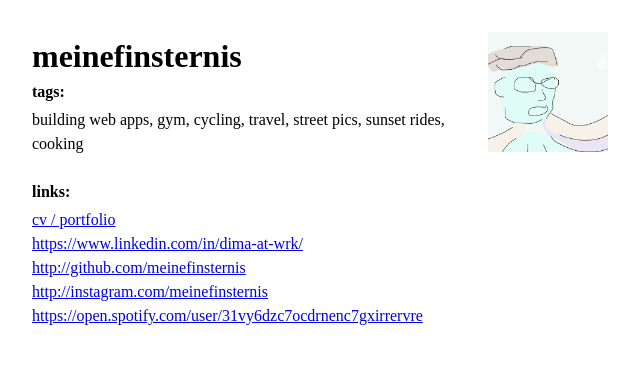
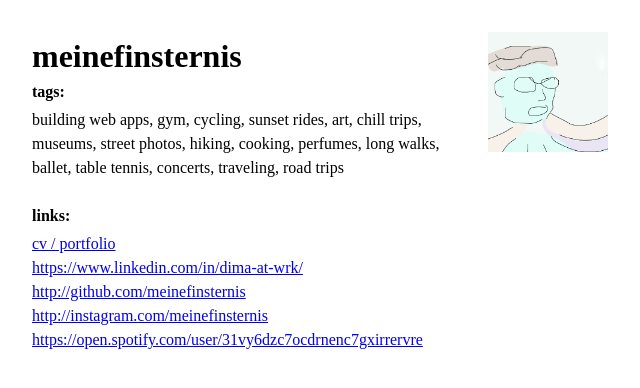
Before and after one commit to meinefinsternis/personal.page, a Next.js app: page / in a window 1280 px wide. Shown: the top 388 px of the page, without its empty margins (0-640 px from the left). Built offline with nearby package versions, Linux system fonts and the light colour scheme.

Commit message:
feat: update tags

```diff
--- a/src/app/page.tsx
+++ b/src/app/page.tsx
@@ -26,8 +26,8 @@ export default function Home() {
         <section>
           <h2>tags:</h2>
           <p>
-            building web apps, gym, cycling, travel, street pics, sunset rides,
-            cooking
+            building web apps, gym, cycling, sunset rides, art, chill trips,
+            museums, street photos, hiking, cooking, perfumes, long walks, ballet, table tennis, concerts, traveling, road trips
           </p>
         </section>
         <section>
```
